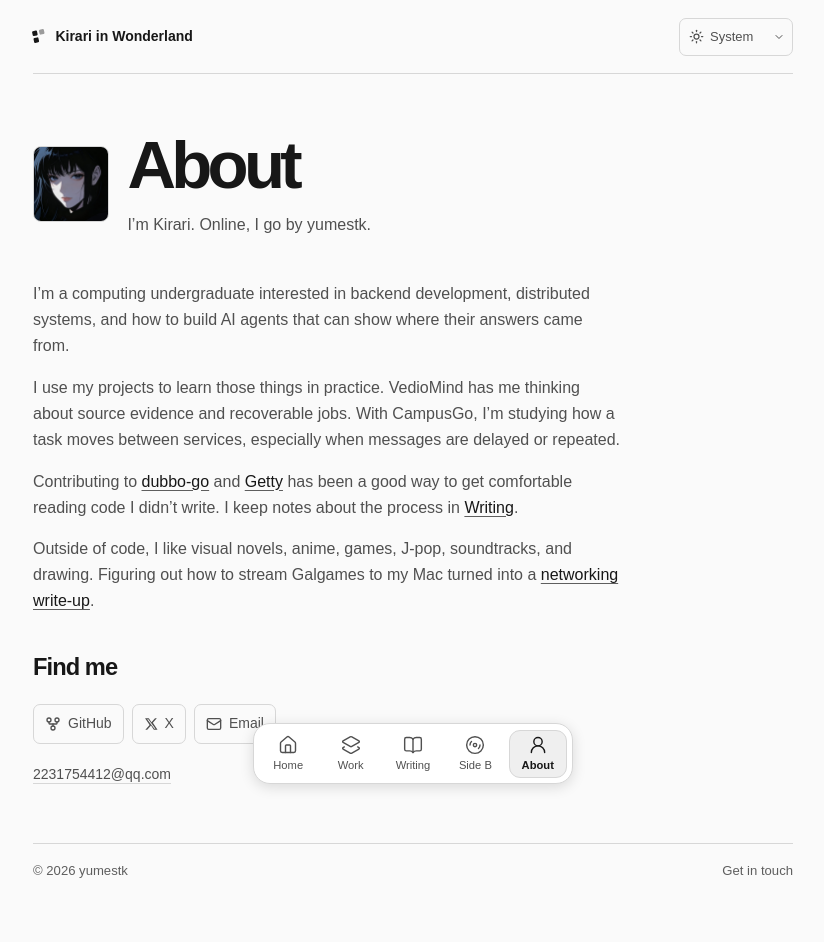
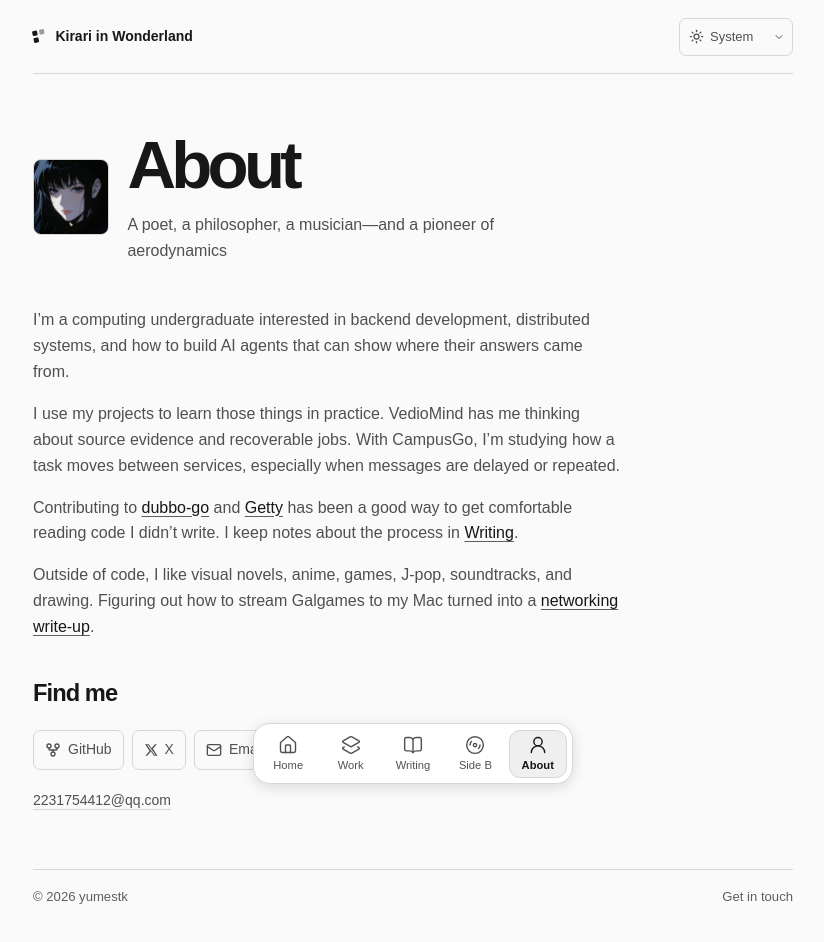
Before and after one commit to yumestk/yumestk.github.io, an Astro site: page /about in a window 1280 px wide. Shown: the whole page, without its empty margins (227-1051 px from the left). Built offline with nearby package versions, Linux system fonts and the light colour scheme; Astro itself is replaced by a stand-in of ours; some packages are replaced by stand-ins of ours.

Commit message:
Update About tagline

```diff
--- a/src/pages/about/index.astro
+++ b/src/pages/about/index.astro
@@ -6,7 +6,7 @@ import { pathTo, socials } from '../../data/site'
 <SiteLayout title="About" section="about" description="Meet Kirari, the computing undergraduate behind yumestk.">
   <header class="page-heading about-heading">
     <img src={pathTo('/images/avatar.png')} alt="" width="76" height="76" />
-    <div><h1>About</h1><p>I’m Kirari. Online, I go by yumestk.</p></div>
+    <div><h1>About</h1><p>A poet, a philosopher, a musician—and a pioneer of aerodynamics</p></div>
   </header>
   <div class="about-copy">
     <p>I’m a computing undergraduate interested in backend development, distributed systems, and how to build AI agents that can show where their answers came from.</p>
```
